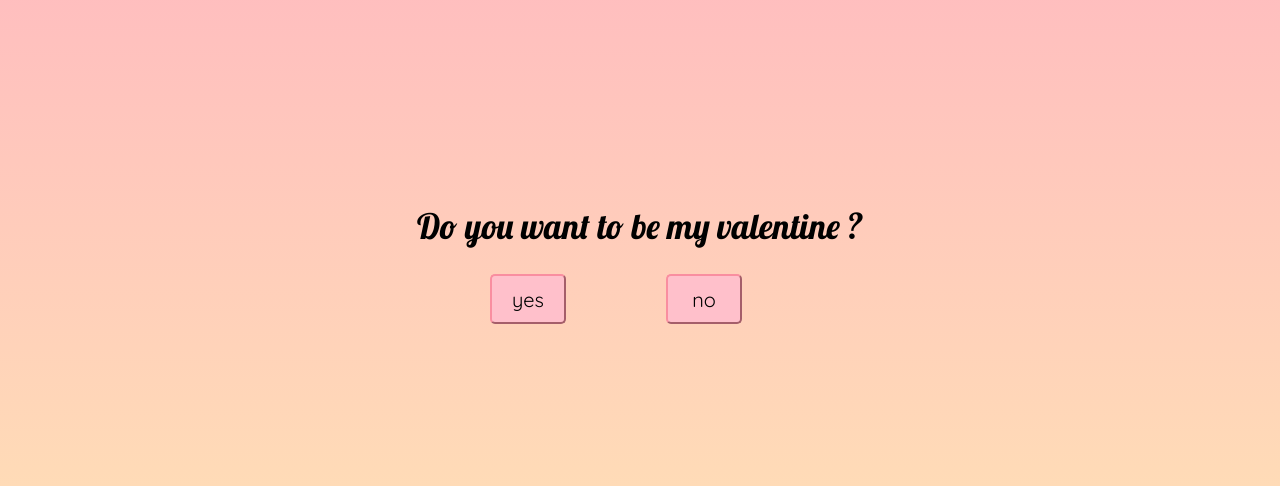
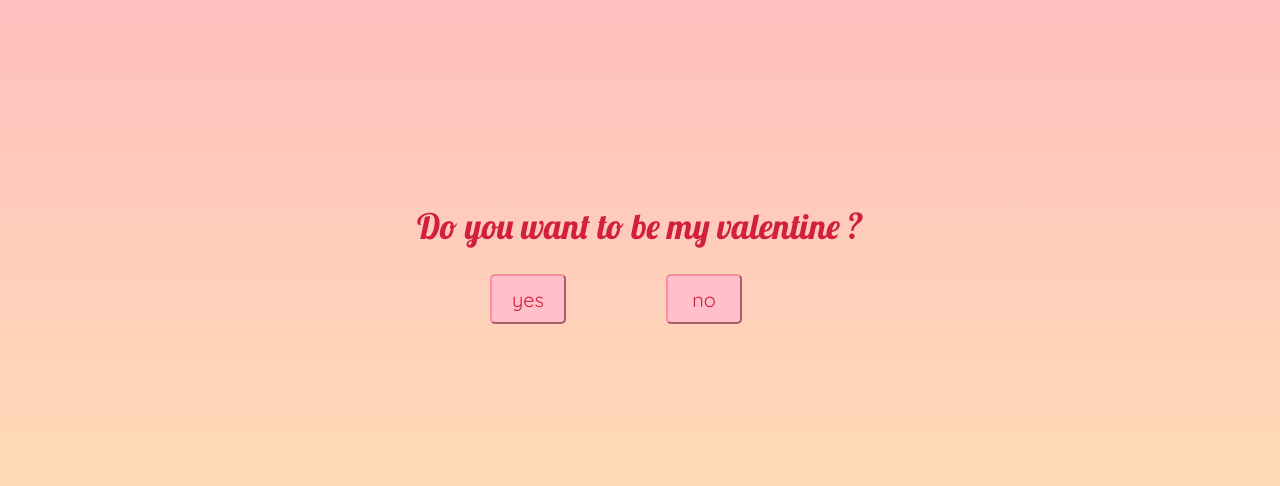
Before and after one commit to Noceolo/valentine, a plain HTML site: page index.html in a window 1280 px wide. Shown: the part 146-632 px from the top of the page. Drawn offline with Linux system fonts and the light colour scheme.

Commit message:
Changed text color

```diff
--- a/style.css
+++ b/style.css
@@ -12,14 +12,17 @@
     margin: 0;
     font-size: 35px;
     height: 100%;
+    color: #D21F3C;
 }
 
 body{
     background: linear-gradient(#FFB6C1, #FFE5B4);
+
 }
 
 button{
     font-family: quicksand, sans-serif;
+
 }
 
 #container{
@@ -62,6 +65,7 @@ button{
     border-radius: 5px;
     padding: 10px 20px;
     font-size: 20px;
+
 }
 
 #noBtn{
```
